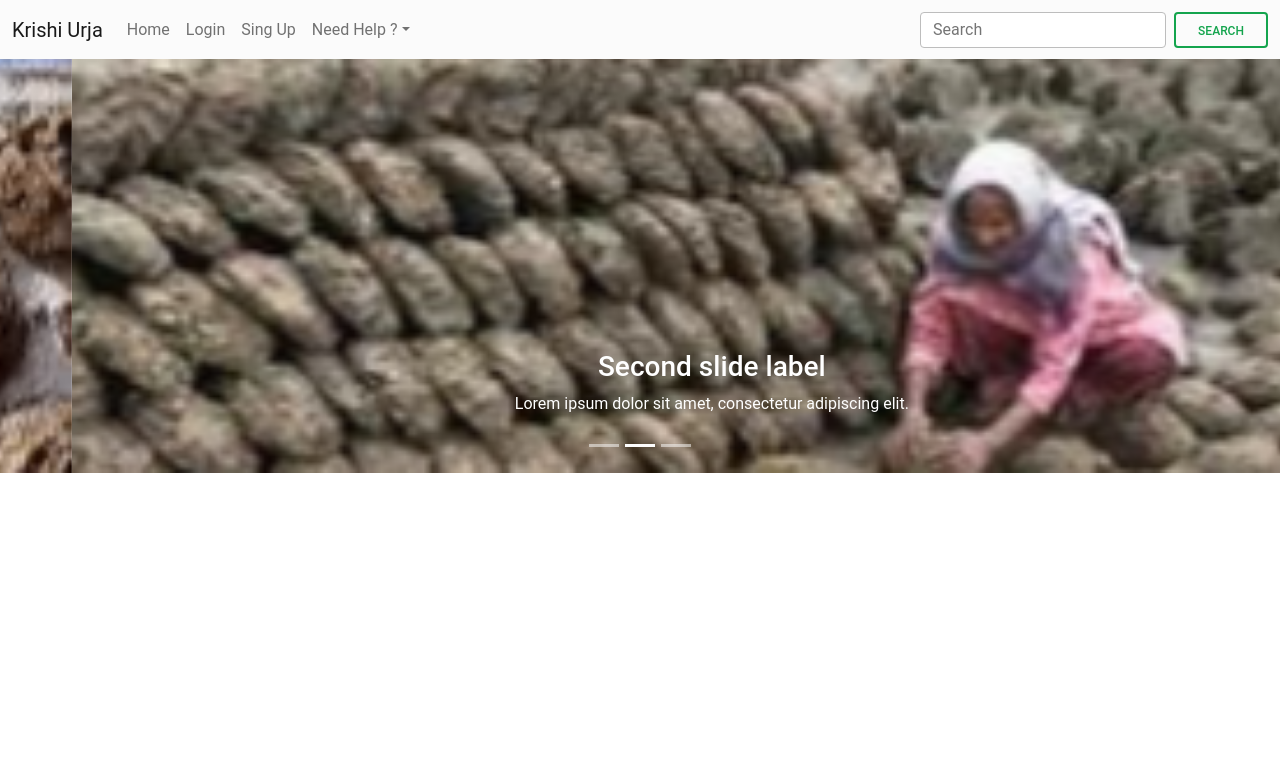
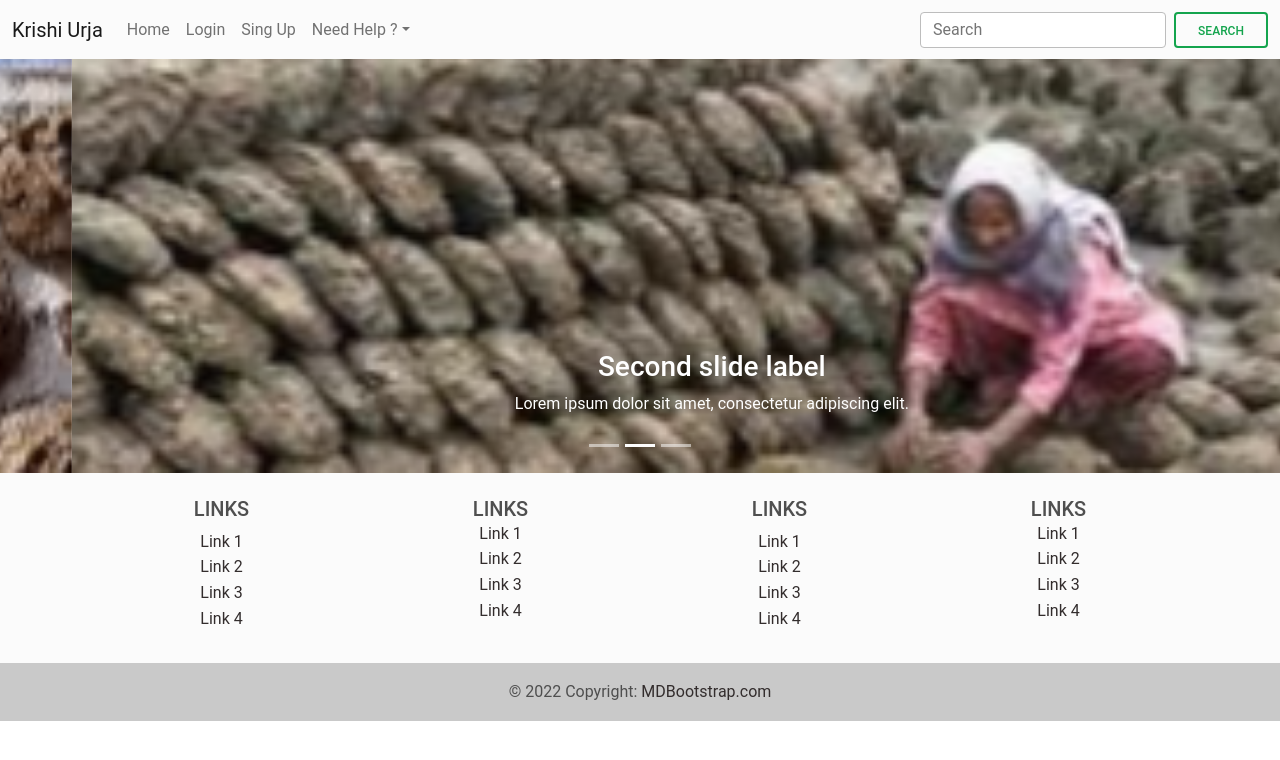
Before and after one commit to dhruve-kiyawat/DEV, a Next.js app: page / in a window 1280 px wide. Shown: the top 760 px of the page. Built offline with nearby package versions, Linux system fonts and the light colour scheme.

Commit message:
added footer

```diff
--- /dev/null
+++ b/Components/Footer/Footer.jsx
@@ -0,0 +1,132 @@
+import React from 'react';
+import {
+  MDBFooter,
+  MDBContainer,
+  MDBCol,
+  MDBRow
+} from 'mdb-react-ui-kit';
+
+export default function Footer() {
+  return (
+    <MDBFooter bgColor='light' className='text-center text-lg-left'>
+      <MDBContainer className='p-4'>
+        <MDBRow>
+          <MDBCol lg='3' md='6' className='mb-4 mb-md-0'>
+            <h5 className='text-uppercase'>Links</h5>
+
+            <ul className='list-unstyled mb-0'>
+              <li>
+                <a href='#!' className='text-dark'>
+                  Link 1
+                </a>
+              </li>
+              <li>
+                <a href='#!' className='text-dark'>
+                  Link 2
+                </a>
+              </li>
+              <li>
+                <a href='#!' className='text-dark'>
+                  Link 3
+                </a>
+              </li>
+              <li>
+                <a href='#!' className='text-dark'>
+                  Link 4
+                </a>
+              </li>
+            </ul>
+          </MDBCol>
+
+          <MDBCol lg='3' md='6' className='mb-4 mb-md-0'>
+            <h5 className='text-uppercase mb-0'>Links</h5>
+
+            <ul className='list-unstyled'>
+              <li>
+                <a href='#!' className='text-dark'>
+                  Link 1
+                </a>
+              </li>
+              <li>
+                <a href='#!' className='text-dark'>
+                  Link 2
+                </a>
+              </li>
+              <li>
+                <a href='#!' className='text-dark'>
+                  Link 3
+                </a>
+              </li>
+              <li>
+                <a href='#!' className='text-dark'>
+                  Link 4
+                </a>
+              </li>
+            </ul>
+          </MDBCol>
+
+          <MDBCol lg='3' md='6' className='mb-4 mb-md-0'>
+            <h5 className='text-uppercase'>Links</h5>
+
+            <ul className='list-unstyled mb-0'>
+              <li>
+                <a href='#!' className='text-dark'>
+                  Link 1
+                </a>
+              </li>
+              <li>
+                <a href='#!' className='text-dark'>
+                  Link 2
+                </a>
+              </li>
+              <li>
+                <a href='#!' className='text-dark'>
+                  Link 3
+                </a>
+              </li>
+              <li>
+                <a href='#!' className='text-dark'>
+                  Link 4
+                </a>
+              </li>
+            </ul>
+          </MDBCol>
+
+          <MDBCol lg='3' md='6' className='mb-4 mb-md-0'>
+            <h5 className='text-uppercase mb-0'>Links</h5>
+
+            <ul className='list-unstyled'>
+              <li>
+                <a href='#!' className='text-dark'>
+                  Link 1
+                </a>
+              </li>
+              <li>
+                <a href='#!' className='text-dark'>
+                  Link 2
+                </a>
+              </li>
+              <li>
+                <a href='#!' className='text-dark'>
+                  Link 3
+                </a>
+              </li>
+              <li>
+                <a href='#!' className='text-dark'>
+                  Link 4
+                </a>
+              </li>
+            </ul>
+          </MDBCol>
+        </MDBRow>
+      </MDBContainer>
+
+      <div className='text-center p-3' style={{ backgroundColor: 'rgba(0, 0, 0, 0.2)' }}>
+        &copy; {new Date().getFullYear()} Copyright:{' '}
+        <a className='text-dark' href='https://mdbootstrap.com/'>
+          MDBootstrap.com
+        </a>
+      </div>
+    </MDBFooter>
+  );
+}
--- a/pages/index.js
+++ b/pages/index.js
@@ -6,6 +6,7 @@ import 'bootstrap/dist/css/bootstrap.min.css';
 import Carouselhome from '../Components/Carousel/Carousel';
 import Loginhome from '../Components/Login/Login';
 import 'mdb-react-ui-kit/dist/css/mdb.min.css'
+import Footer from '../Components/Footer/Footer';
 
 export default function Home() {
   return (
@@ -17,6 +18,7 @@ export default function Home() {
       </Head>
       <Navbarhome />
       <Carouselhome />
+      <Footer />
     </>
   )
 }
```
